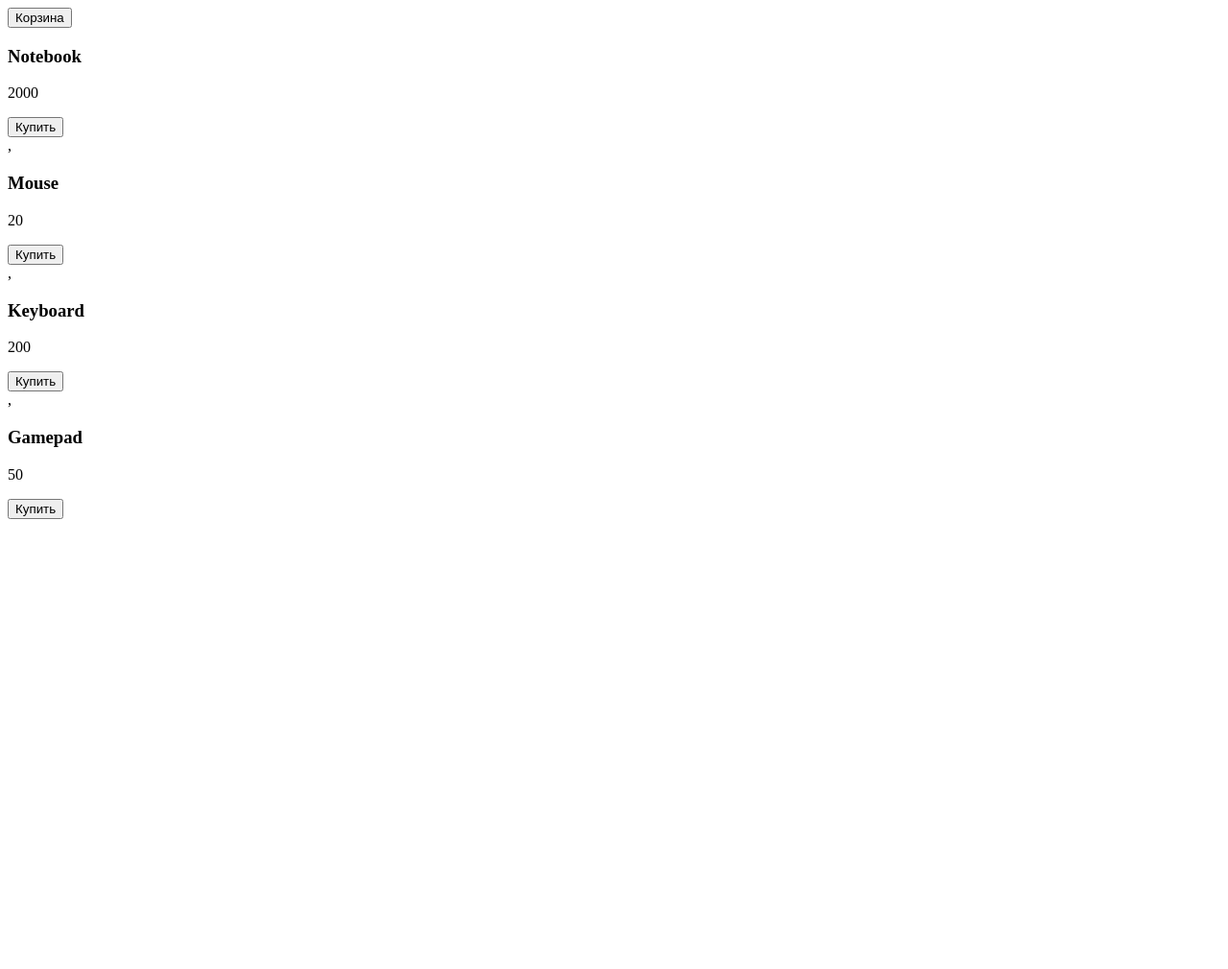
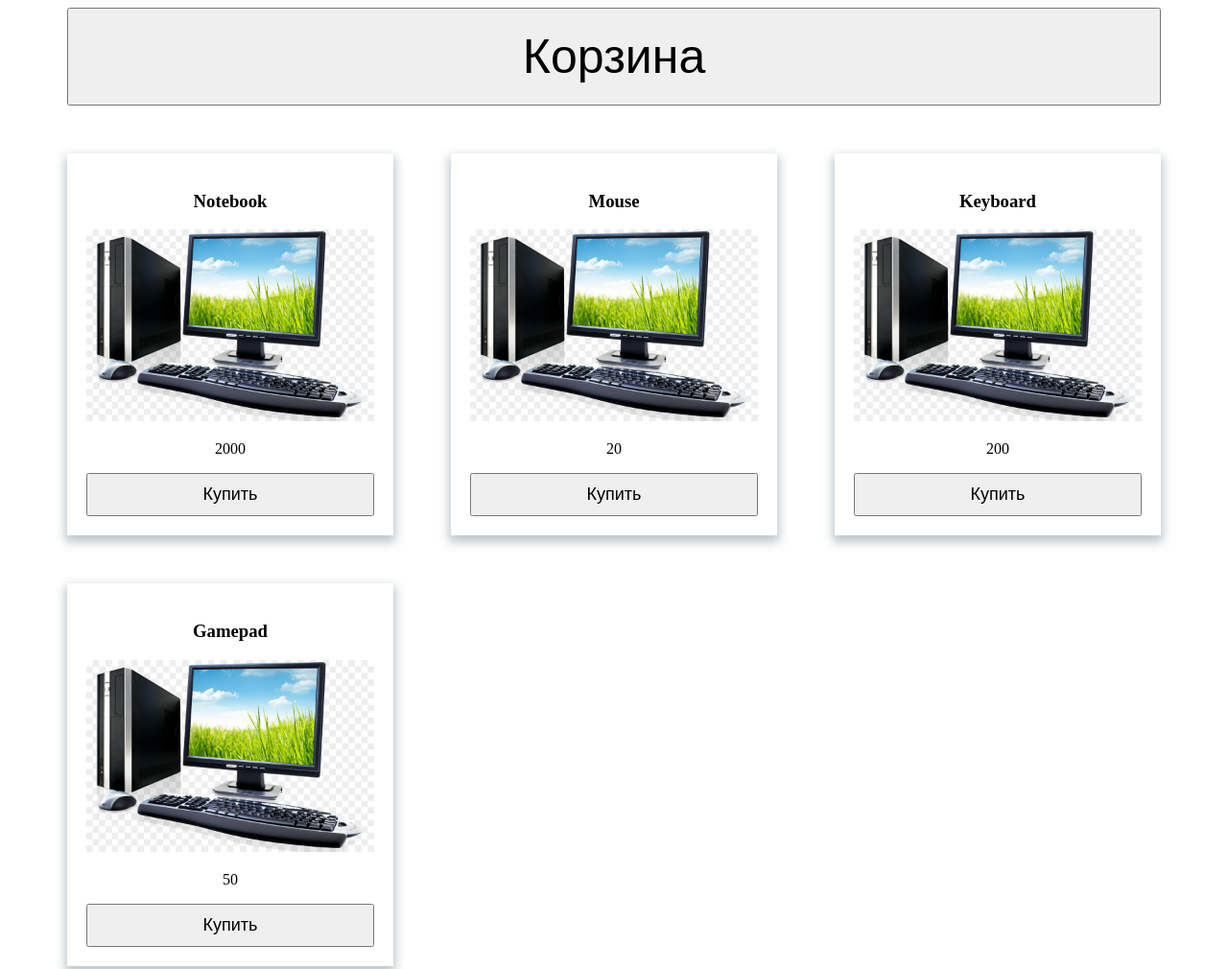
Before and after one commit to 16Maik10/JS2, a plain HTML site: page 1/index.html in a window 1280 px wide. Shown: the top 1010 px of the page at 96% size. Before the commit the page ends 800 px from the top, so only its background shows below. Drawn offline with Linux system fonts and the light colour scheme.

Commit message:
Lesson-1 is done

```diff
--- /dev/null
+++ b/1/css/style.scss
@@ -0,0 +1,33 @@
+.myContainer {
+  max-width: 1140px;
+  margin: 0 auto 50px;
+}
+
+.btn-cart {
+  width: 100%;
+  font-size: 50px;
+  padding: 20px;
+  cursor: pointer;
+}
+
+.products {
+  display: flex;
+  flex-wrap: wrap;
+  justify-content: space-between;
+}
+
+.product-item {
+  -webkit-box-shadow: 0px 5px 10px 2px rgba(34, 60, 80, 0.3);
+  -moz-box-shadow: 0px 5px 10px 2px rgba(34, 60, 80, 0.3);
+  box-shadow: 0px 5px 10px 2px rgba(34, 60, 80, 0.3);
+  padding: 20px;
+  text-align: center;
+  margin-bottom: 50px;
+}
+
+.buy-btn {
+  width: 100%;
+  padding: 10px;
+  font-size: 18px;
+  cursor: pointer;
+}
--- a/1/index.html
+++ b/1/index.html
@@ -1,16 +1,17 @@
 <!DOCTYPE html>
 <html lang="en">
-<head>
-    <meta charset="UTF-8">
+  <head>
+    <meta charset="UTF-8" />
     <title>Интернет-магазин</title>
-</head>
-<body>
-    <header>
-        <button class="btn-cart" type="button">Корзина</button>
+    <link rel="stylesheet" href="css/style.css" />
+  </head>
+  <body>
+    <header class="myContainer">
+      <button class="btn-cart" type="button">Корзина</button>
     </header>
     <main>
-        <div class="products"></div>
+      <div class="products myContainer"></div>
     </main>
     <script src="js/main.js"></script>
-</body>
+  </body>
 </html>
--- a/1/js/main.js
+++ b/1/js/main.js
@@ -6,17 +6,28 @@ const products = [
 ];
 //Функция для формирования верстки каждого товара
 //Добавить в выводе изображение
-const renderProduct = (title, price) => {
+const renderProduct = (product) => {
     return `<div class="product-item">
-                <h3>${title}</h3>
-                <p>${price}</p>
+                <h3>${product.title}</h3>
+                <img src="product02.jpg" alt="product_photo" width="300px"/>
+                <p>${product.price}</p>
                 <button class="buy-btn">Купить</button>
             </div>`
 };
 const renderPage = list => {
-    const productsList = list.map(item => renderProduct(item.title,item.price));
+    const productsList = list.map(item => renderProduct(item));
     console.log(productsList);
-    document.querySelector('.products').innerHTML = productsList;
+    document.querySelector('.products').innerHTML = productsList.join('');
+
 };
 
+/*
+    По поводу запятой: так как мы в верстку передаем массив, то передается каждый элемент массива (
+    строка с карточкой продукта), а также запятые между элементами массива.
+    Для избежания этого следует воспользоваться методом массивов join с аргументом пустой строки,
+    чтобы он весь массив превратил в одну строку, что позволит без лишних элементов перенести
+    созданную верстку на страницу
+
+*/
+
 renderPage(products);
```
Also changed, not shown: 1/css/style.css (added), 1/product02.jpg (added), 1 other file.
